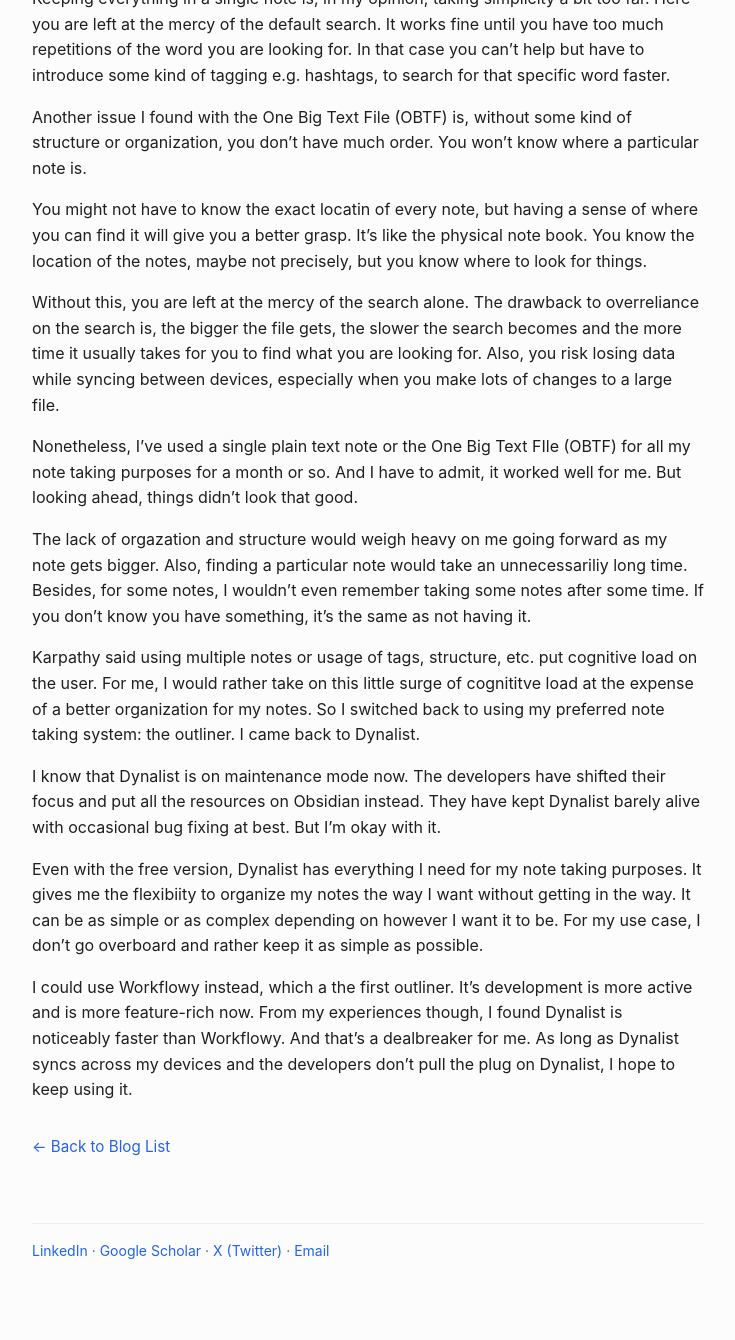
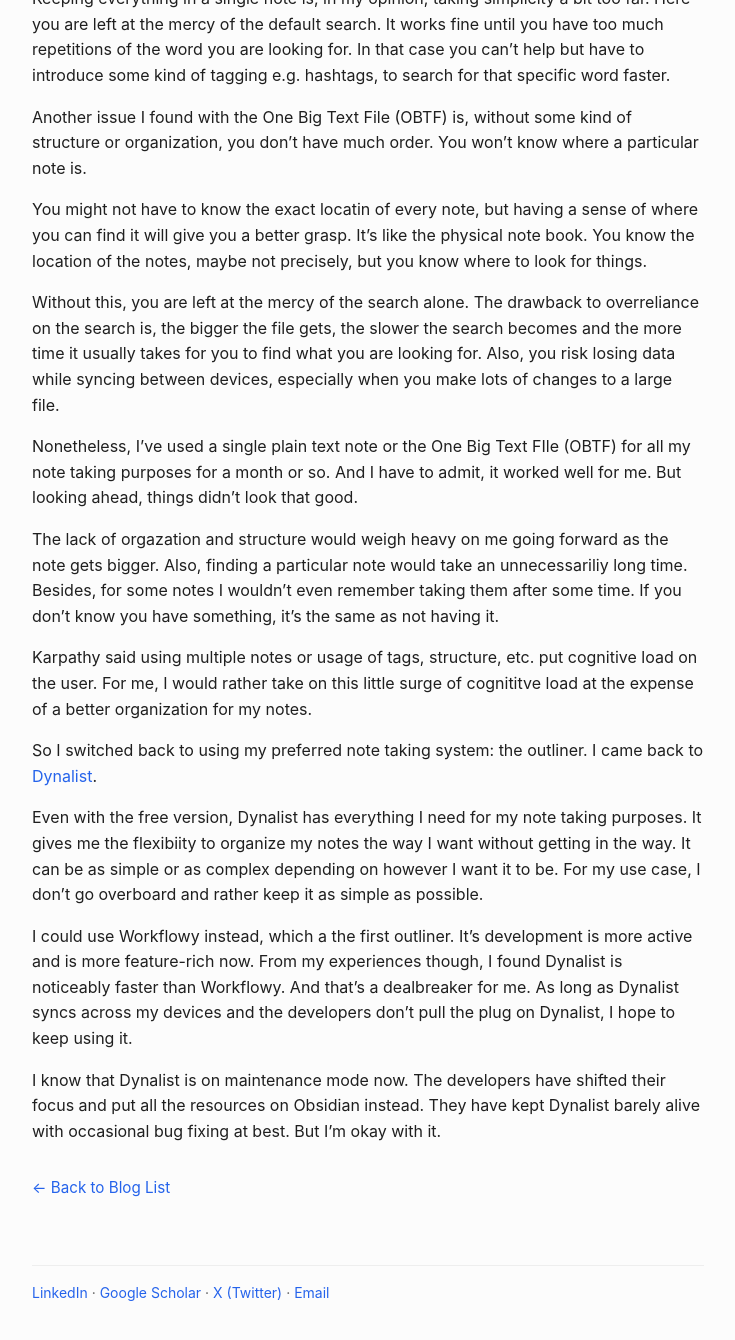
Before and after one commit to muntasimulhaque/muntasimulhaque.github.io, a Jekyll site: the page built from _posts/2025-05-12-cons-of-single-plaintext-file.md, in a window 1280 px wide and 1400 px high, scrolled down 1373 px. Shown: the top 1340 px of the window, without its empty margins (272-1007 px from the left). Built offline with Jekyll 4.4.1, drawn with Linux system fonts in a browser that asks for light colours.

Commit message:
Update 2025-05-12-cons-of-single-plaintext-file.md

```diff
--- a/_posts/2025-05-12-cons-of-single-plaintext-file.md
+++ b/_posts/2025-05-12-cons-of-single-plaintext-file.md
@@ -38,12 +38,14 @@
 
 Nonetheless, I've used a single plain text note or the One Big Text FIle (OBTF) for all my note taking purposes for a month or so. And I have to admit, it worked well for me. But looking ahead, things didn't look that good.
 
-The lack of orgazation and structure would weigh heavy on me going forward as my note gets bigger. Also, finding a particular note would take an unnecessariliy long time. Besides, for some notes, I wouldn't even remember taking some notes after some time. If you don't know you have something, it's the same as not having it.
+The lack of orgazation and structure would weigh heavy on me going forward as the note gets bigger. Also, finding a particular note would take an unnecessariliy long time. Besides, for some notes I wouldn't even remember taking them after some time. If you don't know you have something, it's the same as not having it.
 
-Karpathy said using multiple notes or usage of tags, structure, etc. put cognitive load on the user. For me, I would rather take on this little surge of cognititve load at the expense of a better organization for my notes. So I switched back to using my preferred note taking system: the outliner. I came back to Dynalist.
+Karpathy said using multiple notes or usage of tags, structure, etc. put cognitive load on the user. For me, I would rather take on this little surge of cognititve load at the expense of a better organization for my notes.
 
-I know that Dynalist is on maintenance mode now. The developers have shifted their focus and put all the resources on Obsidian instead. They have kept Dynalist barely alive with occasional bug fixing at best. But I'm okay with it.
+So I switched back to using my preferred note taking system: the outliner. I came back to [Dynalist](https://dynalist.io/){:target="_blank"}.
 
 Even with the free version, Dynalist has everything I need for my note taking purposes. It gives me the flexibiity to organize my notes the way I want without getting in the way. It can be as simple or as complex depending on however I want it to be. For my use case, I don't go overboard and rather keep it as simple as possible.
 
 I could use Workflowy instead, which a the first outliner. It's development is more active and is more feature-rich now. From my experiences though, I found Dynalist is noticeably faster than Workflowy. And that's a dealbreaker for me. As long as Dynalist syncs across my devices and the developers don't pull the plug on Dynalist, I hope to keep using it.
+
+I know that Dynalist is on maintenance mode now. The developers have shifted their focus and put all the resources on Obsidian instead. They have kept Dynalist barely alive with occasional bug fixing at best. But I'm okay with it.
```
